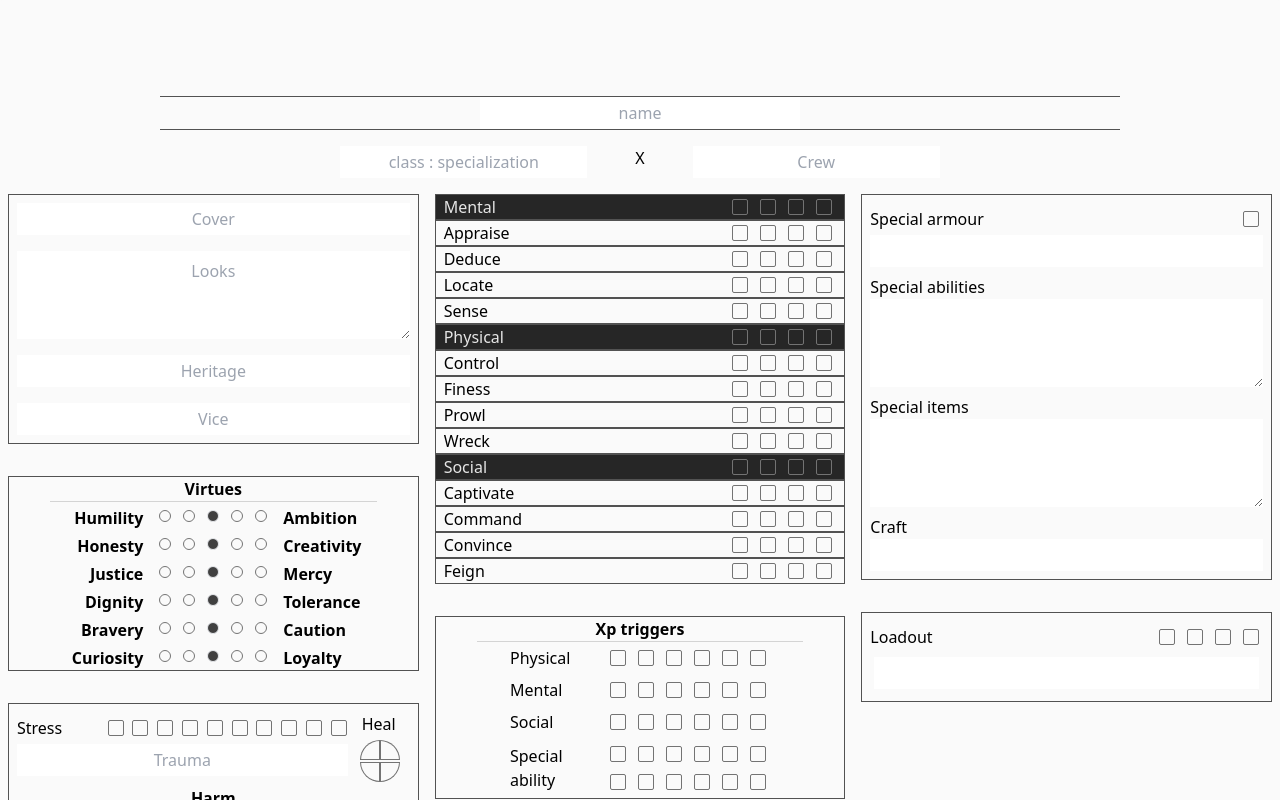
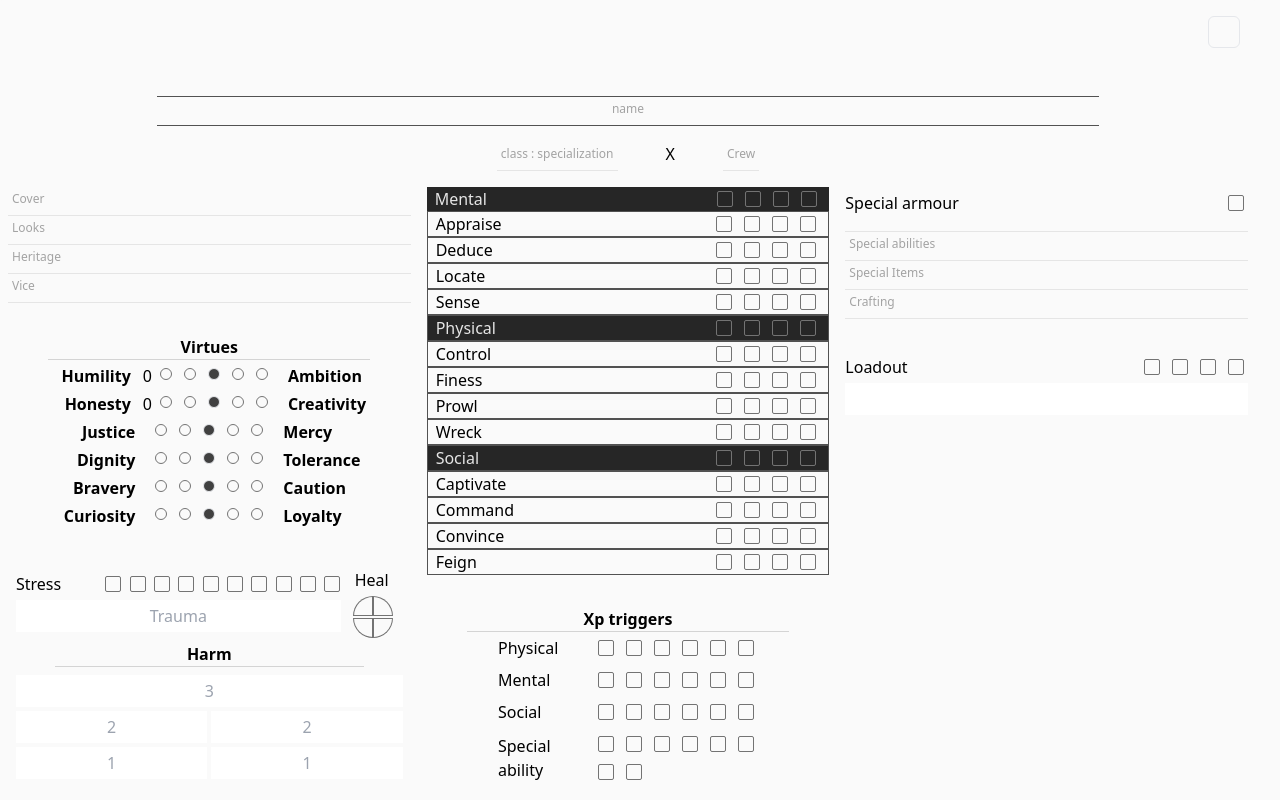
Before and after one commit to OlofMoriya/visions-of-the-arc-character-sheets, a Vue app: page / in a window 1280 px wide. Shown: the top 800 px of the page. Built offline with nearby package versions, Linux system fonts and the light colour scheme.

Commit message:
Edit mode

```diff
--- a/src/components/GenericLevel.vue
+++ b/src/components/GenericLevel.vue
@@ -1,4 +1,3 @@
-
 <script setup lang="ts">
     import { computed } from 'vue';
 const props = defineProps<{
--- /dev/null
+++ b/src/components/InputView.vue
@@ -0,0 +1,24 @@
+
+<script setup lang="ts">
+const props = defineProps<{
+    value: string,
+    onChange: Function,
+    placeholder: string,
+    editing: boolean,
+    textArea?: boolean,
+    noBorder?: boolean,
+}>()
+
+</script>
+<template>
+    <input v-if="editing && !textArea" class="w-full h-8 dark:bg-neutral-700 p-2 text-center" :value="props.value" :placeholder="props.placeholder" @input="e => props.onChange(e.target.value)"/>
+    <textArea v-if="editing && textArea" rows=3 class="w-full dark:bg-neutral-700 p-2 text-center " :value="props.value" :placeholder="props.placeholder" @input="e => props.onChange(e.target.value)"/>
+        <div v-if="!editing" class="p-1 pb-2 text-neutral-900 dark:text-neutral-100 text-lg" :class="{['border-b border-neutral-200']:!props.noBorder }">
+        <div class="text-neutral-400 text-xs">
+            {{props.placeholder}}
+        </div>
+        <div class="">
+            {{props.value}}
+        </div>
+    </div>
+</template>
--- a/src/components/Virtue.vue
+++ b/src/components/Virtue.vue
@@ -7,18 +7,36 @@ const props = defineProps<{
     levelRight: number,
     setLevelLeft: Function,
     setLevelRight: Function,
-
+    activeLevelLeft: number,
+    activeLevelRight: number,
+    setActiveLevelLeft: Function,
+    setActiveLevelRight: Function,
+    editing: boolean,
 }>()
 
 const first = computed(()=> props.levelLeft > 0);
 const second = computed(()=> props.levelLeft > 1);
 const third = computed(()=> props.levelRight > 0);
 const forth = computed(()=> props.levelRight > 1);
+const activeFirst = computed(()=> props.activeLevelLeft > 0);
+const activeSecond = computed(()=> props.activeLevelLeft > 1);
+const activeThird = computed(()=> props.activeLevelRight > 0);
+const activeForth = computed(()=> props.activeLevelRight > 1);
 const setLevelLeft = (level:number) => {
-        props.setLevelLeft(level);
+        if (props.editing){
+            props.setLevelLeft(level);
+        }
+        else if (level <= props.levelLeft) {
+            props.setActiveLevelLeft(level);
+        }
 };
 const setLevelRight = (level:number) => {
-        props.setLevelRight(level);
+        if (props.editing){
+            props.setLevelRight(level);
+        }
+        else if (level <= props.levelRight) {
+            props.setActiveLevelRight(level);
+        }
 };
 
 </script>
@@ -27,24 +45,42 @@ const setLevelRight = (level:number) => {
     <div class="mx-2 flex gap-4 justify-between pt-1 align-center items-center">
         <div class="flex gap-1">
             <div class="w-20 pr-2 text-right font-bold">{{titleLeft}}</div>
+            <div>{{activeLevelLeft}}</div>
             <div class="cursor-pointer w-3 h-3 m-1 border border-neutral-500 rounded-full"
-                    :class="{ ['bg-amber-600'] : second}"
-                    :onClick="()=>second ? setLevelLeft(1) : setLevelLeft(2)"
+                    :class="{
+                 ['bg-amber-600'] : editing && second,
+                 ['bg-rose-600']: !editing && second && !activeSecond,
+                 ['bg-gray-600']: !editing && second && activeSecond
+                 }"
+                    :onClick="()=>setLevelLeft(editing && second || !editing && activeSecond ? 1 : 2)"
             />
             <div class="cursor-pointer w-3 h-3 m-1 border border-neutral-500 rounded-full"
-                    :class="{ ['bg-amber-500'] : first}"
-                    :onClick="()=>first ? setLevelLeft(0) : setLevelLeft(1)"
+                    :class="{
+                 ['bg-amber-500'] : editing && first,
+                 ['bg-rose-500']: !editing && first && !activeFirst,
+                 ['bg-gray-600']: !editing && first && activeFirst
+                 }"
+                    :onClick="()=>setLevelLeft(editing && first || !editing && activeFirst ? 0 : 1)"
             />
             <div class="w-3 h-3 m-1 border bg-neutral-700 rounded-full"
             />
             <div class="cursor-pointer w-3 h-3 m-1 border border-neutral-500 rounded-full"
-                    :class="{ ['bg-amber-500'] : third}"
-                    :onClick="()=>third ? setLevelRight(0) : setLevelRight(1)"
+                    :class="{
+                 ['bg-amber-500'] : third,
+                 ['bg-rose-500']: !editing && third && !activeThird,
+                 ['bg-gray-600']: !editing && third && activeThird
+                 }"
+                    :onClick="()=>setLevelRight(editing && third || !editing && activeThird ? 0 : 1)"
             />
             <div class="cursor-pointer w-3 h-3 m-1 border border-neutral-500 rounded-full"
-                    :class="{ ['bg-amber-600'] : forth}"
-                    :onClick="()=>forth ? setLevelRight(1) : setLevelRight(2)"
+                    :class="{
+                 ['bg-amber-600'] : forth,
+                 ['bg-rose-500']: !editing && forth && !activeForth,
+                 ['bg-gray-600']: !editing && forth && activeForth
+                 }"
+                    :onClick="()=>setLevelRight(editing && forth || !editing && activeForth ? 1 : 2)"
             />
+            <div>{{activeLevelRight}}</div>
             <div class="w-20 pl-2 text-left font-bold">{{titleRight}}</div>
             </div>
     </div>
--- a/src/views/CharacterSheet.vue
+++ b/src/views/CharacterSheet.vue
@@ -1,4 +1,5 @@
 <script setup lang="ts">
+import InputView from '../components/InputView.vue';
 import Skill from '../components/Skill.vue';
 import Virtue from '../components/Virtue.vue';
 import FourClock from '../components/FourClock.vue';
@@ -7,7 +8,9 @@ import Items from '../components/Items.vue';
 import ItemList from '../components/ItemList.vue';
 import '../style.css';
 import { ref, reactive, computed, watchEffect } from 'vue';
+import divider from '../../public/divider.svg';
 
+let editing = ref(false);
 let showItems = ref(false);
 
 let inputMode: boolean = false;
@@ -45,6 +48,18 @@ const user = reactive({
     caution: ref(parsedUser.caution),
     curiosity: ref(parsedUser.curiosity),
     loyalty: ref(parsedUser.loyalty),
+    activeHumility: ref(parsedUser.activeHumility ?? parsedUser.humility ?? 0),
+    activeHmbition: ref(parsedUser.activeHmbition ?? parsedUser.humility ?? 0),
+    activeHonesty: ref(parsedUser.activeHonesty ?? parsedUser.humility ?? 0),
+    activeHreativity: ref(parsedUser.activeHreativity ?? parsedUser.humility ?? 0),
+    activeHustice: ref(parsedUser.activeHustice ?? parsedUser.humility ?? 0),
+    activeHercy: ref(parsedUser.activeHercy ?? parsedUser.humility ?? 0),
+    activeHignity: ref(parsedUser.activeHignity ?? parsedUser.humility ?? 0),
+    activeHolerance: ref(parsedUser.activeHolerance ?? parsedUser.humility ?? 0),
+    activeHravery: ref(parsedUser.activeHravery ?? parsedUser.humility ?? 0),
+    activeHaution: ref(parsedUser.activeHaution ?? parsedUser.humility ?? 0),
+    activeHuriosity: ref(parsedUser.activeHuriosity ?? parsedUser.humility ?? 0),
+    activeHoyalty: ref(parsedUser.activeHoyalty ?? parsedUser.humility ?? 0),
     stress: ref(parsedUser.stress),
     mentalXp: ref(parsedUser.mentalXp),
     physicalXp: ref(parsedUser.physicalXp),
@@ -95,44 +110,47 @@ const load = computed(()=>Array.from({ length: 1 + user.loadLevel*2}, (value, in
 </script>
 
 <template>
-  <main class="dark:bg-neutral-900 dark:text-neutral-200 rounded-sm bg-neutral-50 pt-20 h-full">
+  <main class="mr-6 dark:bg-neutral-900 dark:text-neutral-200 rounded-sm bg-neutral-50 pt-20 h-full relative">
+      <div class="flex flex-col absolute top-4 right-4" >
+          <div class="w-8 h-8 rounded-md border cursor-pointer" :onClick="() => editing = !editing" :class="{['bg-amber-500']:editing}" />
+        </div>
   <div class="w-full flex justify-center">
       <div class="flex justify-center dark:border-neutral-400 border-y-1 border-x-0 border border-neutral-600 my-4 w-3/4">
-          <input class="h-8 dark:bg-neutral-700 p-2 text-center w-80" :value="user.name" placeholder="name" @input="e => user.name = e.target.value"/>
+          <InputView noBorder :editing="editing" placeholder="name" :onChange="t => user.name = t" :value="user.name" />
+          <!-- <InputView :value="user.name" placeholder="name" onClick="t => user.name = t" :editing="editing"/> -->
       </div>
       </div>
       <div class="flex justify-center">
           <div class="">
-              <input class="h-8 dark:bg-neutral-700 p-2 text-center" placeholder="class : specialization" :value="user.class" @input="e => user.class = e.target.value"/>
+              <InputView placeholder="class : specialization" :value="user.class" :onChange="t => user.class = t" :editing="editing"/>
           </div>
-            <div class="mx-12">X</div>
+          <div class="mx-12">X</div>
           <div class="">
-              <input class="h-8 dark:bg-neutral-700 p-2 text-center"  :value="user.crew" placeholder="Crew" @input="e => user.crew = e.target.value"/>
+              <InputView class="h-8 dark:bg-neutral-700 p-2 text-center"  :value="user.crew" placeholder="Crew" :onChange="t => user.crew = t" :editing="editing"/>
           </div>
       </div>
       <div class="grid grid-cols-2 lg:grid-cols-3">
         <div class="flex flex-col">
-            <div class="my-4 mx-2 flex flex-col dark:border-neutral-400 border border-neutral-600">
-                <input class="h-8 dark:bg-neutral-700 p-2 text-center m-2" placeholder="Cover" :value="user.cover" @input="e => user.cover = e.target.value"/>
-                <textarea rows="3" class="dark:bg-neutral-700 p-2 text-center m-2" placeholder="Looks" :value="user.looks" @input="e => user.looks = e.target.value"/>
-                <input class="h-8 dark:bg-neutral-700 p-2 text-center m-2" placeholder="Heritage" :value="user.heritage" @input="e => user.heritage = e.target.value"/>
-                <input class="h-8 dark:bg-neutral-700 p-2 text-center m-2" placeholder="Vice" :value="user.vice" @input="e => user.vice = e.target.value"/>
+            <div class="my-4 mx-2 flex flex-col ">
+                <InputView placeholder="Cover" :value="user.cover" :onChange="t => user.cover = t" :editing="editing"/>
+                <InputView textArea placeholder="Looks" :value="user.looks" :onChange="t => user.looks = t" :editing="editing"/>
+                <InputView placeholder="Heritage" :value="user.heritage" :onChange="t => user.heritage = t" :editing="editing"/>
+                <InputView placeholder="Vice" :value="user.vice" :onChange="t => user.vice = t" :editing="editing"/>
             </div>
-            <div class="my-4 mx-2 flex items-center flex-col dark:border-neutral-400 border border-neutral-600">
+            <div class="my-4 mx-2 flex items-center flex-col ">
                 <div class="font-bold border-b-1 border-b text-center w-4/5 border-neutral-300">Virtues</div>
-                <Virtue titleLeft="Humility" :levelLeft="user.humility" :setLevelLeft="(l) => user.humility = l" titleRight="Ambition" :levelRight="user.ambition" :setLevelRight="(l) => user.ambition = l"/>
-               <Virtue titleLeft="Honesty" :levelLeft="user.honesty" :setLevelLeft="(l) => user.honesty = l" titleRight="Creativity" :levelRight="user.creativity" :setLevelRight="(l) => user.creativity = l"/>
-               <Virtue titleLeft="Justice" :levelLeft="user.justice" :setLevelLeft="(l) => user.justice = l" titleRight="Mercy" :levelRight="user.mercy" :setLevelRight="(l) => user.mercy = l"/>
-               <Virtue titleLeft="Dignity" :levelLeft="user.dignity" :setLevelLeft="(l) => user.dignity = l" titleRight="Tolerance" :levelRight="user.tolerance" :setLevelRight="(l) => user.tolerance = l"/>
-               <Virtue titleLeft="Bravery" :levelLeft="user.bravery" :setLevelLeft="(l) => user.bravery = l" titleRight="Caution" :levelRight="user.caution" :setLevelRight="(l) => user.caution = l"/>
-               <Virtue titleLeft="Curiosity" :levelLeft="user.curiosity" :setLevelLeft="(l) => user.curiosity = l" titleRight="Loyalty" :levelRight="user.loyalty" :setLevelRight="(l) => user.loyalty = l"/>
+                <Virtue titleLeft="Humility" :levelLeft="user.humility" :setLevelLeft="(l) => user.humility = l" titleRight="Ambition" :levelRight="user.ambition" :setLevelRight="(l) => user.ambition = l" :activeLevelLeft="user.activeHumility" :setActiveLevelLeft="(l) => user.activeHumility = l" :activeLevelRight="user.activeAmbition" :setActiveLevelRight="(l) => user.activeambition = l" :editing="editing"/>
+               <Virtue titleLeft="Honesty" :levelLeft="user.honesty" :setLevelLeft="(l) => user.honesty = l" titleRight="Creativity" :levelRight="user.creativity" :setLevelRight="(l) => user.creativity = l" :activeLevelLeft="user.activeHonesty" :setActiveLevelLeft="(l) => user.activeHonesty = l" :activeLevelRight="user.activeCreativity" :setActiveLevelRight="(l) => user.activeCreativity = l" :editing="editing"/>
+               <Virtue titleLeft="Justice" :levelLeft="user.justice" :setLevelLeft="(l) => user.justice = l" titleRight="Mercy" :levelRight="user.mercy" :setLevelRight="(l) => user.mercy = l" :activeLevelLeft="user.activeJustice" :setActiveLevelLeft="(l) => user.activeJustice = l" :activeLevelRight="user.activeMercy" :setActiveLevelRight="(l) => user.activeMercy = l" :editing="editing"/>
+               <Virtue titleLeft="Dignity" :levelLeft="user.dignity" :setLevelLeft="(l) => user.dignity = l" titleRight="Tolerance" :levelRight="user.tolerance" :setLevelRight="(l) => user.tolerance = l" :activeLevelLeft="user.activeDignity" :setActiveLevelLeft="(l) => user.activeDignity = l" :activeLevelRight="user.activeTolerance" :setActiveLevelRight="(l) => user.activeTolerance = l" :editing="editing"/>
+               <Virtue titleLeft="Bravery" :levelLeft="user.bravery" :setLevelLeft="(l) => user.bravery = l" titleRight="Caution" :levelRight="user.caution" :setLevelRight="(l) => user.caution = l" :activeLevelLeft="user.activeBravery" :setActiveLevelLeft="(l) => user.activeBravery = l" :activeLevelRight="user.activeCaution" :setActiveLevelRight="(l) => user.activeCaution = l" :editing="editing"/>
+               <Virtue titleLeft="Curiosity" :levelLeft="user.curiosity" :setLevelLeft="(l) => user.curiosity = l" titleRight="Loyalty" :levelRight="user.loyalty" :setLevelRight="(l) => user.loyalty = l" :activeLevelLeft="user.activeCuriosity" :setActiveLevelLeft="(l) => user.activeCuriosity = l" :activeLevelRight="user.activeLoyalty" :setActiveLevelRight="(l) => user.activeLoyalty = l" :editing="editing"/>
             </div>
 
-            <div class="my-4 mx-2 p-2 flex flex-col dark:border-neutral-400 border border-neutral-600">
+            <div class="my-4 mx-2 p-2 flex flex-col">
                 <div class="flex w-full justify-center">
                     <div class="flex flex-col">
                         <GenericLevel title="Stress" :level="user.stress" :maxLevel="10" :setLevel="(l) => user.stress = l"/>
-
                           <input class=" w-full h-8 dark:bg-neutral-700 p-2 text-center"  :value="user.trauma" placeholder="Trauma" @input="e => user.trauma = e.target.value"/>
                     </div>
                     <div class="items-center justify-center flex flex-col">
@@ -169,7 +187,7 @@ const load = computed(()=>Array.from({ length: 1 + user.loadLevel*2}, (value, in
         <div class="flex flex-col">
             <div class="flex flex-col mt-4">
 
-                <div class="mx-2 flex flex-col dark:border-neutral-400 border border-neutral-600 dark:bg-neutral-100 bg-neutral-800 dark:text-neutral-800 text-neutral-200">
+                <div class="mx-2 flex flex-col dark:bg-neutral-100 bg-neutral-800 dark:text-neutral-800 text-neutral-200">
                     <Skill title="Mental" :level="mental" :computedLevel="true"/>
                 </div>
 
@@ -229,15 +247,15 @@ const load = computed(()=>Array.from({ length: 1 + user.loadLevel*2}, (value, in
                     <Skill title="Feign" :level="user.feign" :setLevel="(l) => {user.feign = l}" />
                 </div>
             </div>
-            <div class="my-8 mx-2 flex flex-col dark:border-neutral-400 border border-neutral-600 items-center">
+            <div class="my-8 mx-2 flex flex-col items-center">
                 <div class="font-bold border-b-1 border-b text-center w-4/5 border-neutral-300">Xp triggers</div>
                 <GenericLevel :level="user.physicalXp" :setLevel="(l) => user.physicalXp = l" :maxLevel="6" title="Physical"/>
                 <GenericLevel :level="user.mentalXp" :setLevel="(l) => user.mentalXp = l" :maxLevel="6" title="Mental"/>
                 <GenericLevel :level="user.socialXp" :setLevel="(l) => user.socialXp = l" :maxLevel="6" title="Social"/>
-                <GenericLevel :level="user.struggleOrExpress" :setLevel="(l) => user.struggleOrExpress = l" :maxLevel="12" title="Special ability" :breakAt="6"/>
+                <GenericLevel :level="user.struggleOrExpress" :setLevel="(l) => user.struggleOrExpress = l" :maxLevel="8" title="Special ability" :breakAt="6"/>
 
             </div>
-            <div class="my-1 mx-2 flex justify-center gap-2 dark:border-neutral-400 border border-neutral-600 p-1">
+            <div class="my-1 mx-2 flex justify-center gap-2">
                 <div class="flex flex-col">
                         <div class="text-center">Coin</div>
                       <input class="h-8 w-full dark:bg-neutral-700 p-2 text-center"  :value="user.coin" placeholder="0" @input="e => user.coin = e.target.value"/>
@@ -251,21 +269,16 @@ const load = computed(()=>Array.from({ length: 1 + user.loadLevel*2}, (value, in
         </div>
 
         <div class="flex flex-col">
-            <div class="my-4 mx-2 flex flex-col dark:border-neutral-400 border border-neutral-600 p-2">
-
+            <div class="my-4 mx-2 flex flex-col ">
                 <GenericLevel title="Special armour" :maxLevel="1" :longTitle="true" :level="user.specialArmourToggle" :setLevel="(l) => user.specialArmourToggle = l"/>
-                <input class="w-full h-8 dark:bg-neutral-700 p-2 text-center"  :value="user.specialArmour" placeholder="" @input="e => user.specialArmour = e.target.value"/>
-                <div class="w-full mt-2">Special abilities</div>
-                <textarea class="w-full dark:bg-neutral-700 p-2 text-center" rows="3" :value="user.specialSkills" placeholder="" @input="e => user.specialSkills = e.target.value"/>
-                <div class="w-full mt-2">Special items</div>
-                <textarea rows="3" class="w-full dark:bg-neutral-700 p-2 text-center"  :value="user.specialItems" placeholder="" @input="e => user.specialItems = e.target.value"/>
-                <div class="w-full mt-2">Craft</div>
-                <input class="w-full h-8 dark:bg-neutral-700 p-2 text-center"  :value="user.crafting" placeholder="" @input="e => user.crafting = e.target.value"/>
-
+                <InputView placeholder="" :onChange="t => user.specialArmour = t" :editing="editing" :value="user.specialArmour"/>
+                <InputView placeholder="Special abilities" :onChange="t => user.specialSkills = t" :editing="editing" textArea :value="user.specialSkills"/>
+                <InputView rows="3" placeholder="Special Items" :onChange="t => user.specialItems = t" :editing="editing" textArea :value="user.specialItems"/>
+                <InputView placeholder="Crafting" :onChange="t => user.crafting = t" :editing="editing" textArea :value="user.crafting"/>
             </div>
-            <div class="my-4 mx-2 flex p-2 flex-col dark:border-neutral-400 border border-neutral-600">
+            <div class="my-4 mx-2 flex flex-col">
                 <GenericLevel :level="user.loadLevel" :setLevel="(l) => user.loadLevel = l" title="Loadout" :maxLevel="4" :breakAt="4"/>
-                <div class="p-1 gap-1 grid col-span-2">
+                <div class="gap-1 grid col-span-2">
                     <input v-for="(i, index) in load" :key="index" class="w-full h-8 dark:bg-neutral-700 p-2 text-center"  :value="getLoadIndex(index)" placeholder="" @input="e => setLoadIndex(index, e.target.value)"/>
                 </div>
 
```
